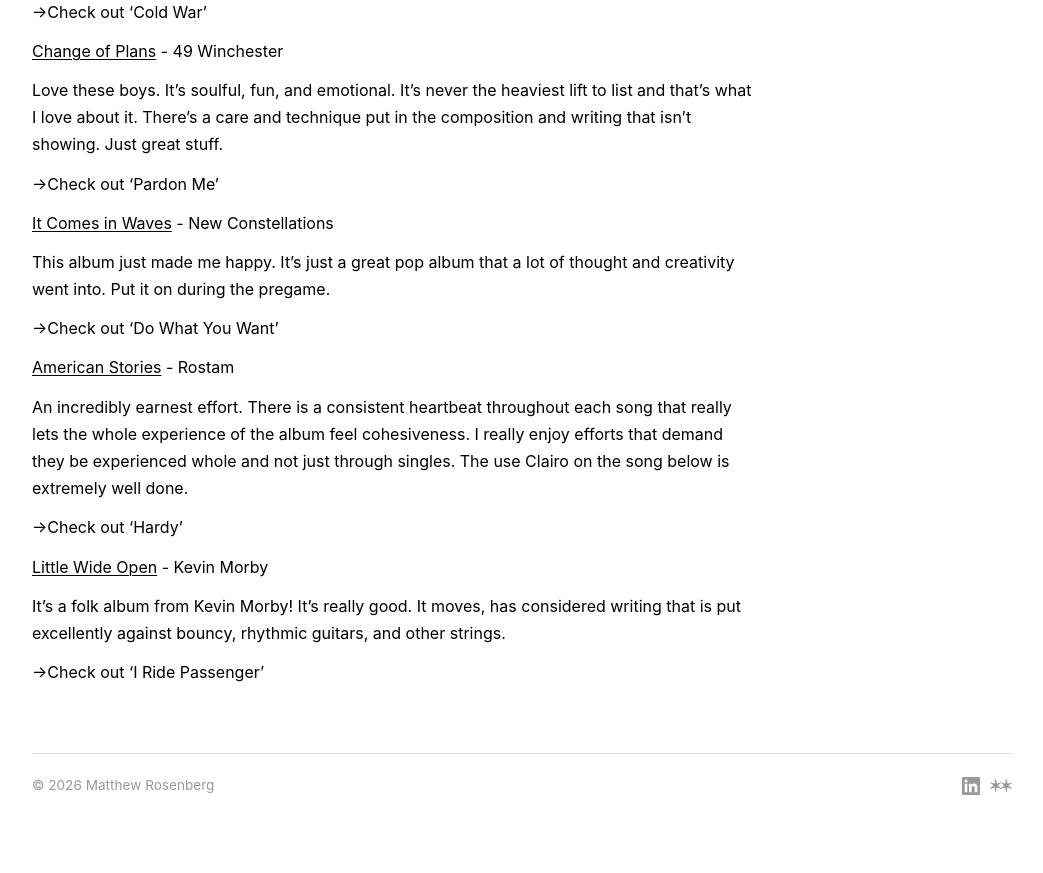
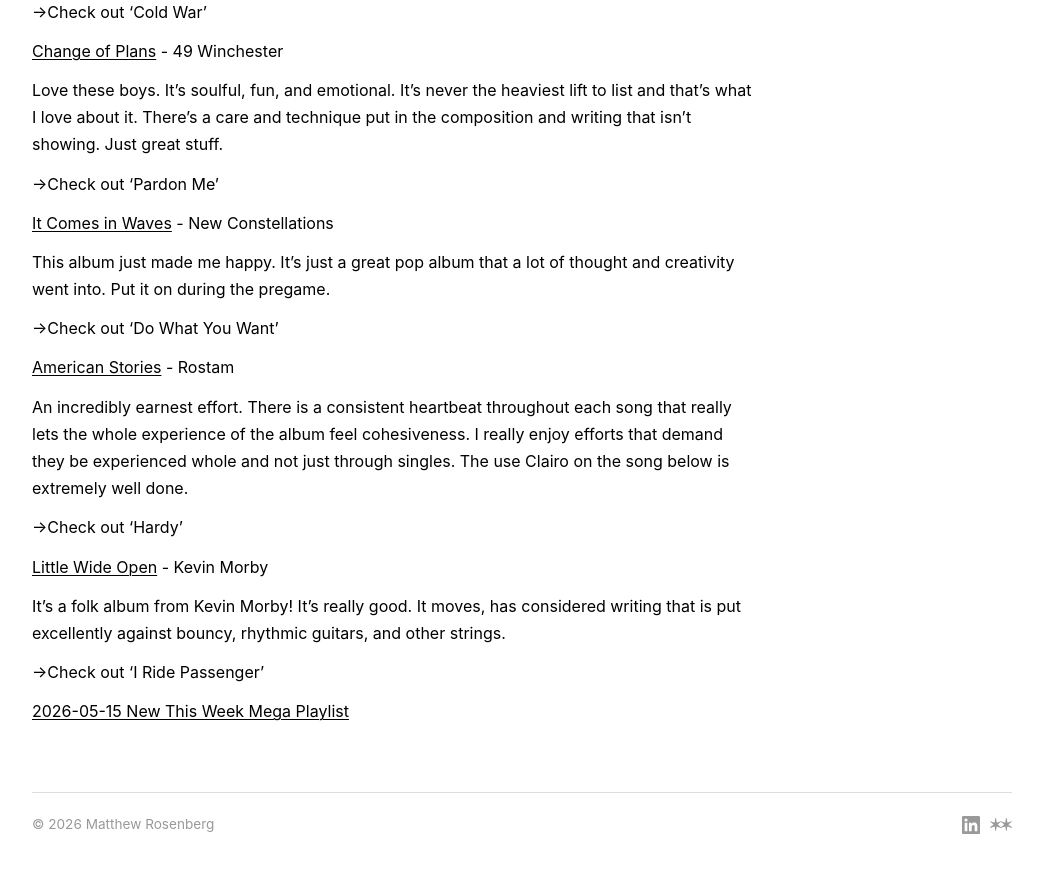
Before and after one commit to mattjrosenberg/mattjrosenberg.com, a Jekyll site: the page built from _posts/2026-05-15-new-good-music.md, in a window 1280 px wide and 900 px high, scrolled down 1354 px. Shown: the top 873 px of the window, without its empty margins (118-1161 px from the left). Built offline with Jekyll 4.4.1, drawn with Linux system fonts in a browser that asks for light colours; a script that is not in the unit is left out.

Commit message:
vault backup: 2026-05-16 10:30:34

```diff
--- a/_posts/2026-05-15-new-good-music.md
+++ b/_posts/2026-05-15-new-good-music.md
@@ -47,3 +47,5 @@
 It's a folk album from Kevin Morby! It's really good. It moves, has considered writing that is put excellently against bouncy, rhythmic guitars, and other strings.
 
 →Check out 'I Ride Passenger'
+
+[2026-05-15 New This Week Mega Playlist](https://open.spotify.com/playlist/2ojoiRpRMUAcTt0vHZD5DW?si=f2cbaeb27a884f20)
```
